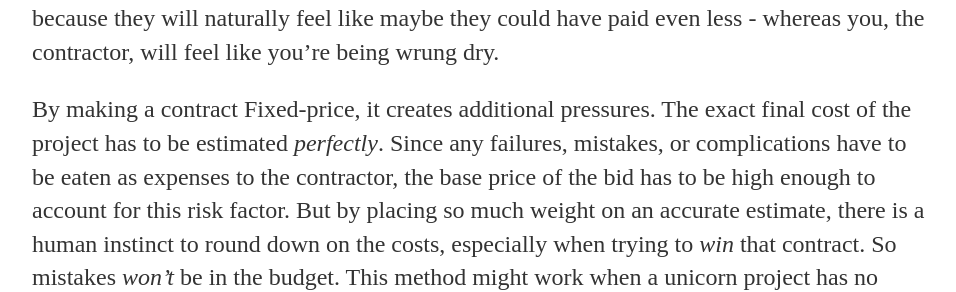
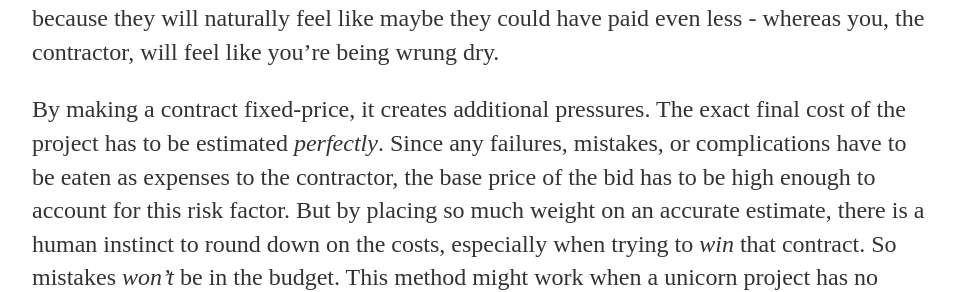
Before and after one commit to Quintuplin/quintuplin.github.io, a Jekyll site: the page built from _posts/2019-11-05-Chapter-22.md, in a window 1280 px wide. Shown: the part 519-811 px from the top of the page, without its empty margins (160-1116 px from the left). Built offline with Jekyll 4.4.1, drawn with Linux system fonts in a browser that asks for light colours; comment, search, counter and statistics services are not loaded.

```diff
--- a/_posts/2019-11-05-Chapter-22.md
+++ b/_posts/2019-11-05-Chapter-22.md
@@ -8,7 +8,7 @@ date: 2019-11-05
 
 The major issue with any contractor bid job is that it literally goes to the lowest bidder. The software will have to be developed on a shoestring budget, with the absolute minimum in terms of resources. Moreover, the relationship with the client is almost inherently contentious; they want to pay the least for what they can get, which will color all interactions because they will naturally feel like maybe they could have paid even less - whereas you, the contractor, will feel like you're being wrung dry.
 
-By making a contract Fixed-price, it creates additional pressures. The exact final cost of the project has to be estimated *perfectly*. Since any failures, mistakes, or complications have to be eaten as expenses to the contractor, the base price of the bid has to be high enough to account for this risk factor. But by placing so much weight on an accurate estimate, there is a human instinct to round down on the costs, especially when trying to *win* that contract. So mistakes *won't* be in the budget. This method might work when a unicorn project has no issues, and it might be okay if your planning (and estimates) are exactly perfect. And, for startups who don't care about the quality of life of their developers, and who are happy to make 80 hour unpaid workweeks to get the project done, fixed-price might seem like a magic 'I win the contract' button. But in the all too common case where initial estimates are optimistic to the point of unrealistic, a fixed price contract could literally put a contracting company out of business.
+By making a contract fixed-price, it creates additional pressures. The exact final cost of the project has to be estimated *perfectly*. Since any failures, mistakes, or complications have to be eaten as expenses to the contractor, the base price of the bid has to be high enough to account for this risk factor. But by placing so much weight on an accurate estimate, there is a human instinct to round down on the costs, especially when trying to *win* that contract. So mistakes *won't* be in the budget. This method might work when a unicorn project has no issues, and it might be okay if your planning (and estimates) are exactly perfect. And, for startups who don't care about the quality of life of their developers, and who are happy to make 80 hour unpaid workweeks to get the project done, fixed-price might seem like a magic 'I win the contract' button. But in the all too common case where initial estimates are optimistic to the point of unrealistic, a fixed price contract could literally put a contracting company out of business.
 
 All of this translates to extreme pressure on developers if (and when) they run into challenges. There is a significant likelihood that, when a challenge occurs that doesn't fit within the strict budget and tight schedule, it will not be handled properly, but will instead be 'mitigated' and moved on from. Which translates to a software, in the end, which is held together with scotch tape.
 
```
